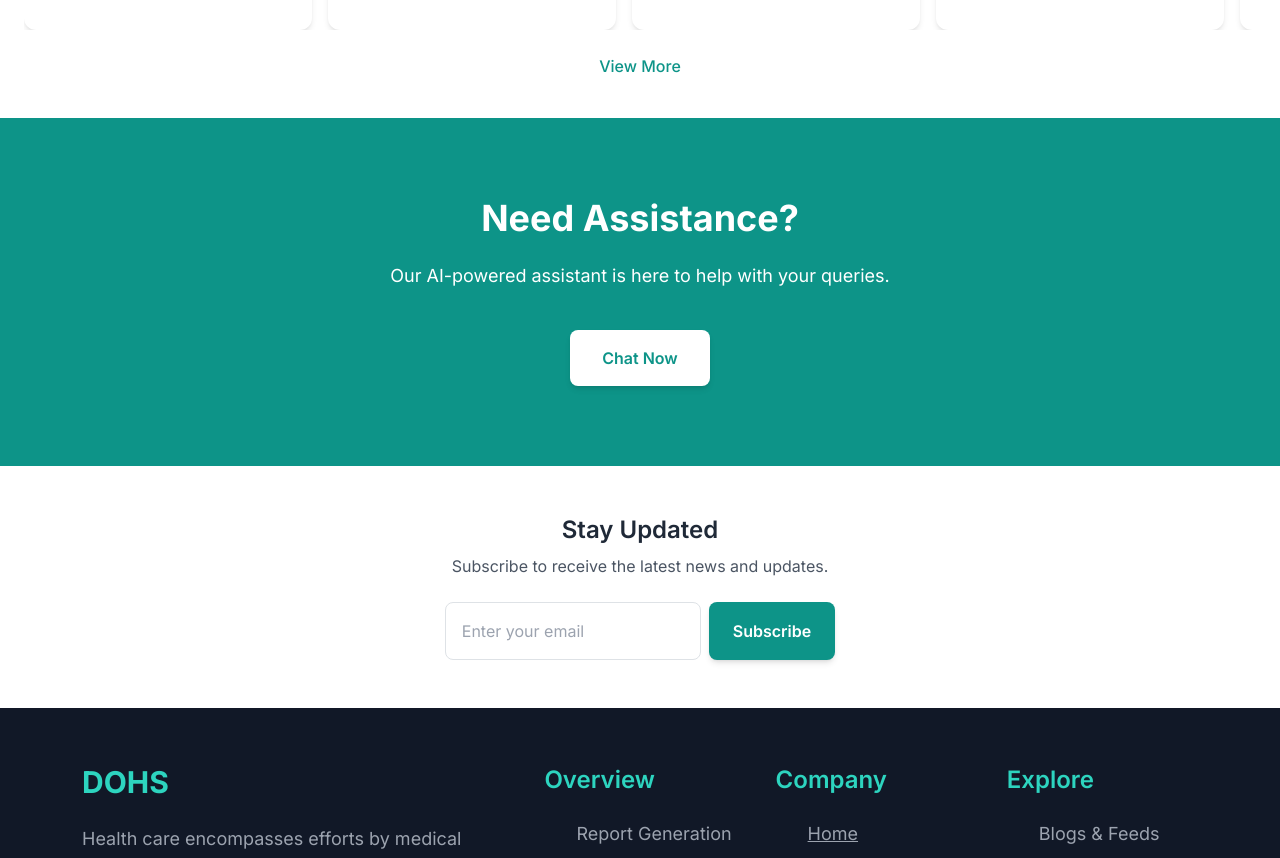
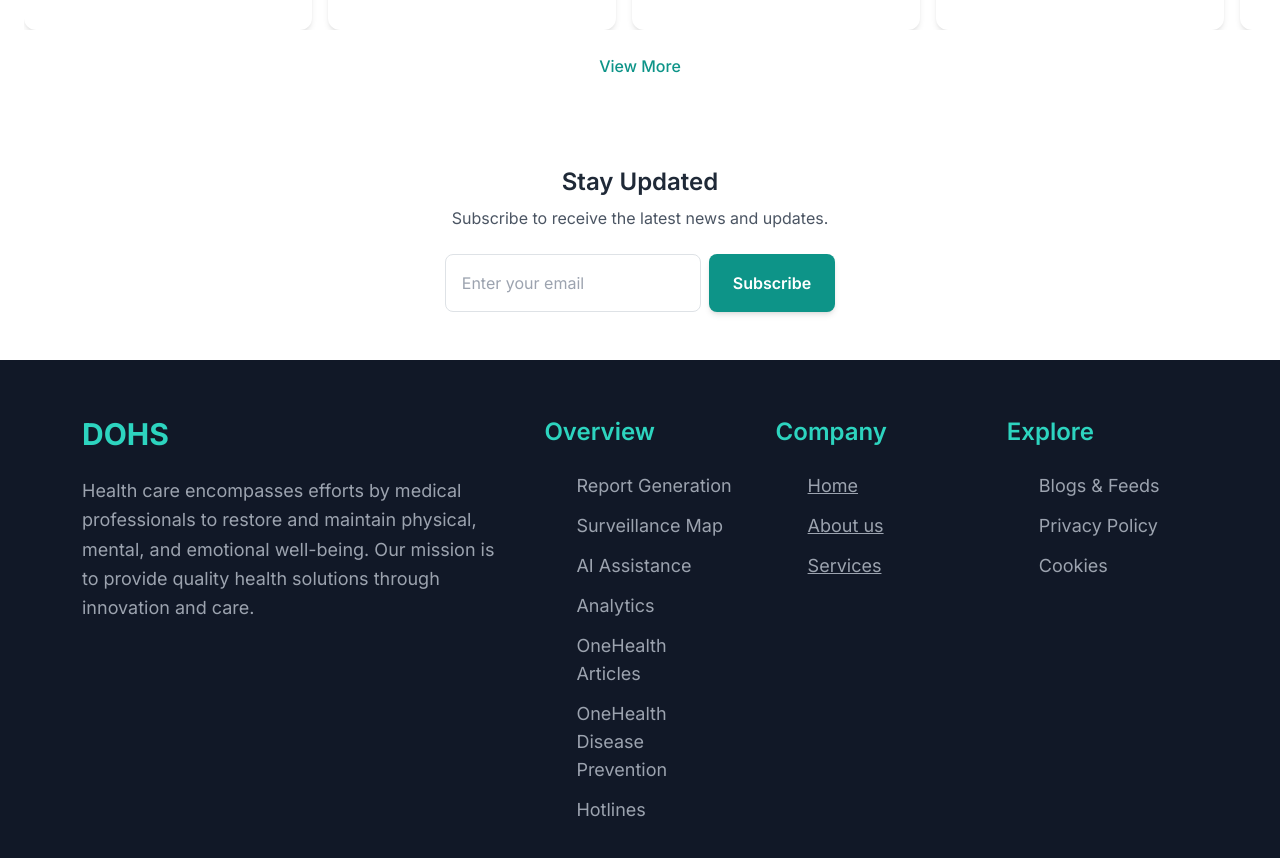
Before and after one commit to gentleokhai/onehealth, a React (Create React App) app: page / in a window 1280 px wide. Shown: the part 2603-3461 px from the top of the page. Built offline with nearby package versions, Linux system fonts and the light colour scheme.

Commit message:
Remove AI chat

```diff
--- a/src/components/Home.jsx
+++ b/src/components/Home.jsx
@@ -64,11 +64,11 @@ const Home = () => {
       <ArticleSection />
 
       {/* Chat Section */}
-      <section className="py-20 px-12 bg-teal-600 text-white text-center">
+      {/* <section className="py-20 px-12 bg-teal-600 text-white text-center">
         <h2 className="text-4xl font-bold">Need Assistance?</h2>
         <p className="mt-4 text-lg">Our AI-powered assistant is here to help with your queries.</p>
         <button className="mt-6 px-8 py-3 bg-white text-teal-600 font-semibold rounded-lg shadow-md hover:bg-gray-200 transition">Chat Now</button>
-      </section>
+      </section> */}
 
       {/* Newsletter Section */}
       <section className="py-12 px-6 bg-white text-center">
```
